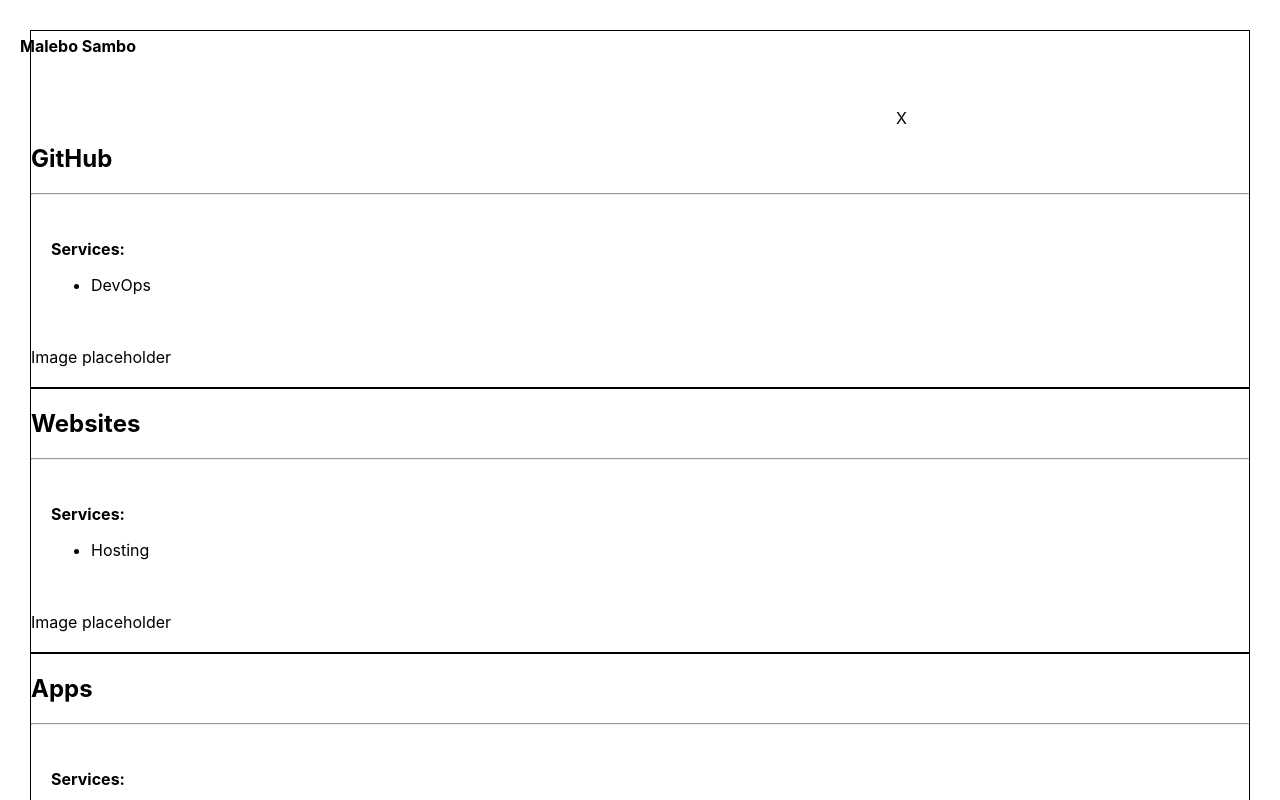
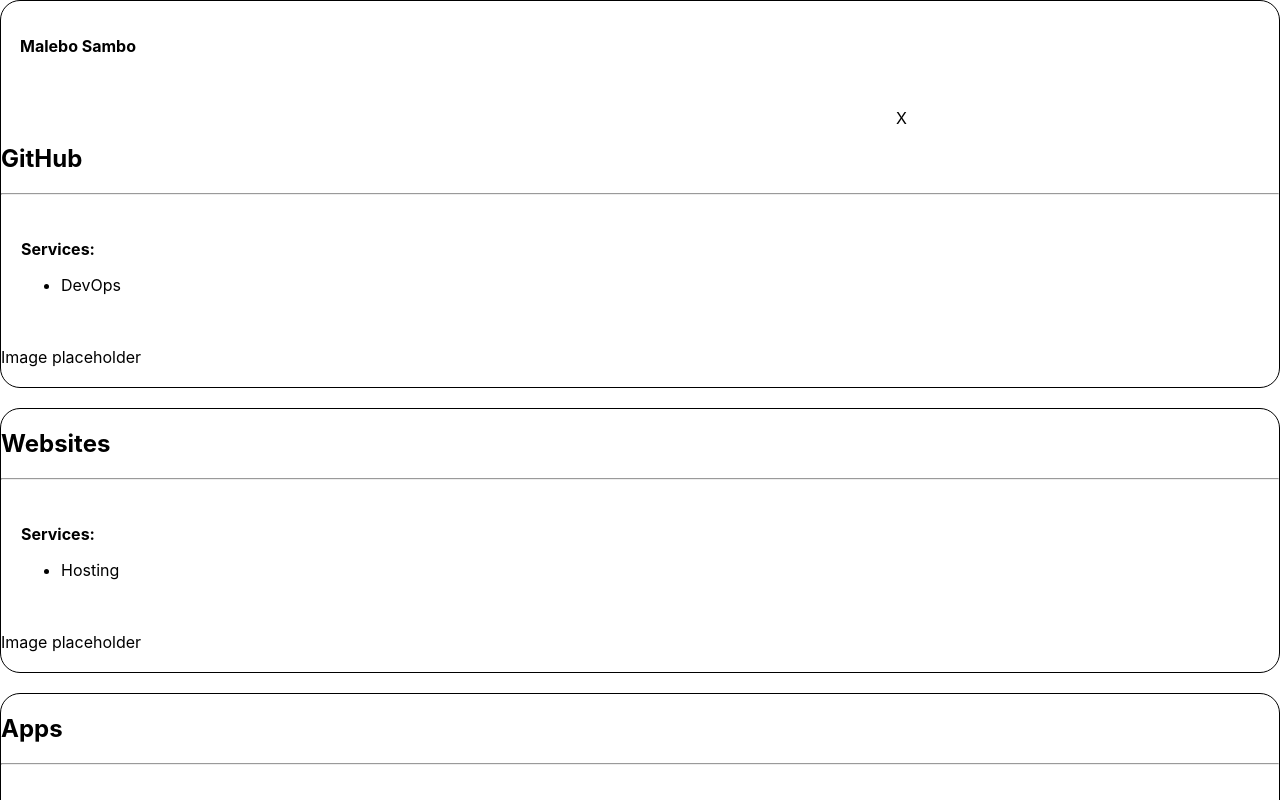
Before and after one commit to malebosambo/portfolio, a React (Create React App) app: page / in a window 1280 px wide. Shown: the top 800 px of the page. Built offline with nearby package versions, Linux system fonts and the light colour scheme.

Commit message:
CSS design update.

```diff
--- a/src/components/homeContentCont.css
+++ b/src/components/homeContentCont.css
@@ -41,11 +41,15 @@
 
 .Service {
   border: solid 1px black;
+  border-top-left-radius: 20px;
+  border-top-right-radius: 20px;
+  border-bottom-left-radius: 20px;
+  border-bottom-right-radius: 20px;
+  margin-bottom: 20px;
 }
 
 .Service_Content {
   margin-bottom: 20px;
-  padding: 30px;
 }
 
 .Site_Logo {
```
